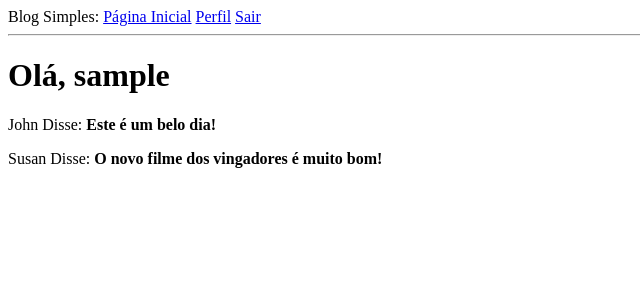
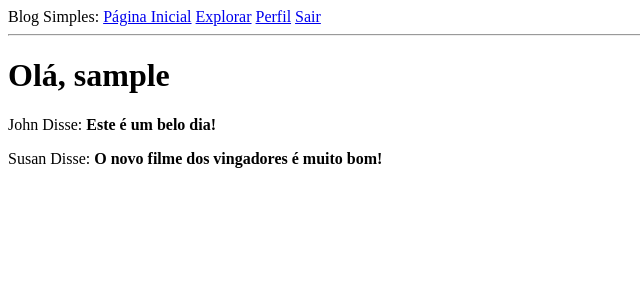
Before and after one commit to QueirozT/Blog-simples-com-Flask, a Flask app: page / in a window 1280 px wide. Shown: the top 300 px of the page, without its empty margins (0-640 px from the left). Run offline with Flask 2, Linux system fonts and the light colour scheme; the visitor is signed in with stand-in values (Sample User, id 1); data comes from the database, SQL or seed files in the repository; parts of the project's set-up code (start-up, migrations or seed data) failed here and were passed over.

Commit message:
Adicionando um link para a página explorar no template base
Este link vai direcionar o usuário para um template onde ele pode encontrar outras pessoas que ainda não está seguindo.

```diff
--- a/app/templates/base.html
+++ b/app/templates/base.html
@@ -21,6 +21,7 @@
     <div>
         Blog Simples:
         <a href="{{ url_for('blog.index') }}">Página Inicial</a>
+        <a href="{{ url_for('blog.explore') }}">Explorar</a>
         {% if current_user.is_anonymous %}
             <a href="{{ url_for('blog.login') }}">Entrar</a>
         {% else %}
```
